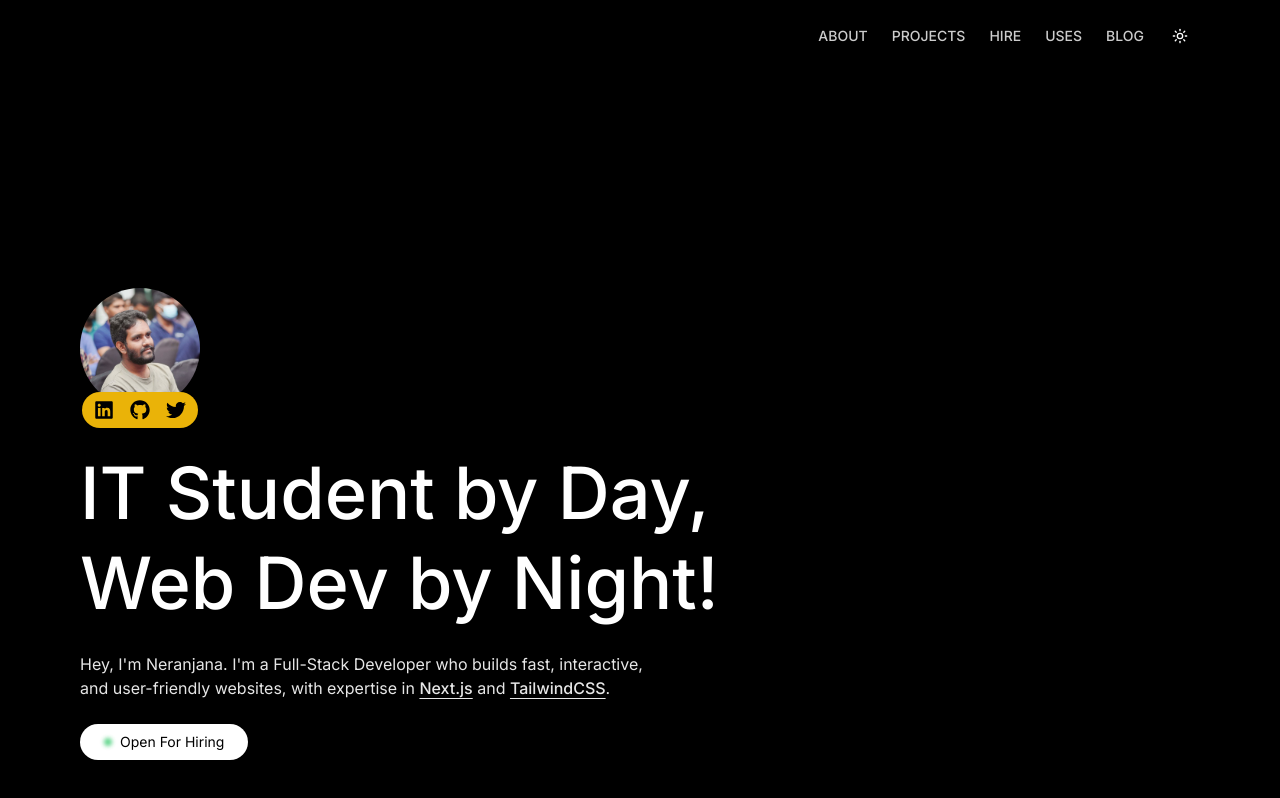
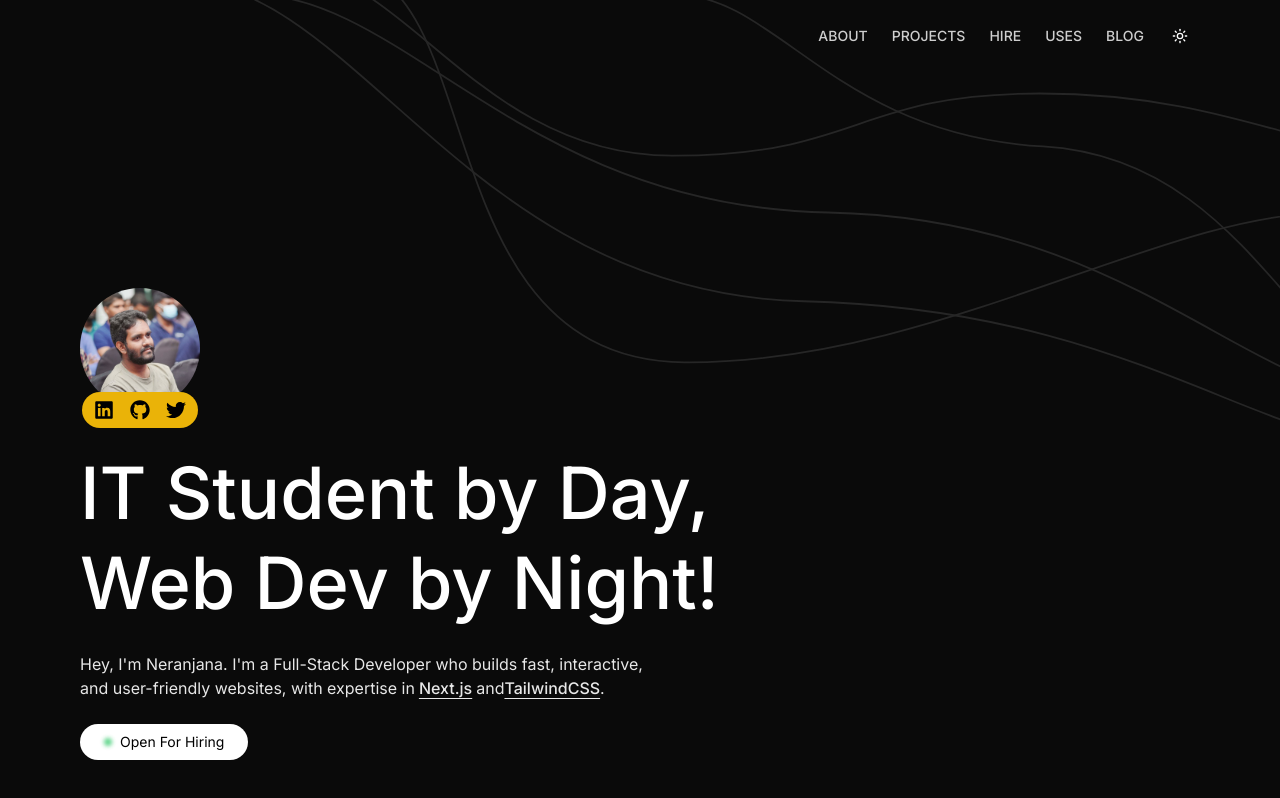
Before and after one commit to NandiyaLive/neranjana.me, a Next.js app: page / in a window 1280 px wide. Built offline with nearby package versions, Linux system fonts and the light colour scheme.

Commit message:
Added: Hero BG

```diff
--- a/src/app/(home)/page.js
+++ b/src/app/(home)/page.js
@@ -1,12 +1,15 @@
 import Image from "next/image";
+import Link from "next/link";
+
 import avatar from "../../../public/avatar.jpg";
 import { socialLinks } from "./social-links";
 import { Icons } from "./icons";
-import Link from "next/link";
+import Background from "@/components/background";
 
 export default function Home() {
   return (
-    <main className="container max-w-6xl space-y-6 absolute left-0 right-0 bottom-10 sm:bottom-8">
+    <>
+      <main className="container max-w-6xl space-y-6 absolute left-0 right-0 bottom-10 sm:bottom-8 select-none">
         <div className="relative w-fit mb-10">
           <Image src={avatar} width={120} height={120} placeholder="blur" alt="Avatar Image" className="rounded-full" />
           <div className="flex gap-4 w-fit absolute left-1/2 right-1/2 -translate-x-1/2 bg-yellow-500 py-2 px-3 rounded-full top-full -translate-y-4">
@@ -25,16 +28,16 @@ export default function Home() {
 
         <h2 className="max-w-xl opacity-90">
           Hey, I&apos;m Neranjana. I&apos;m a Full-Stack Developer who builds fast, interactive, and user-friendly
-        websites, with expertise in{" "}
+          websites, with expertise in
           <a
             href="https://nextjs.org"
             target="_blank"
             rel="noopener noreferrer"
-          className="font-medium opacity-100 underline underline-offset-4"
+            className="font-medium opacity-100 underline underline-offset-4 mx-1"
           >
             Next.js
-        </a>{" "}
-        and{" "}
+          </a>
+          and
           <a
             href="https://tailwindcss.com/"
             target="_blank"
@@ -53,5 +56,8 @@ export default function Home() {
           </div>
         </Link>
       </main>
+
+      <Background />
+    </>
   );
 }
--- a/src/app/layout.js
+++ b/src/app/layout.js
@@ -32,7 +32,7 @@ export default function RootLayout({ children }) {
 
       <NextThemeProvider>
         <body
-          className={cn("max-h-screen max-w-screen overflow-x-hidden dark:bg-black dark:text-white")}
+          className={cn("max-h-screen max-w-screen overflow-x-hidden dark:text-white")}
           suppressHydrationWarning={true}
         >
           <header>
--- /dev/null
+++ b/src/components/background.js
@@ -0,0 +1,138 @@
+import Image from "next/image";
+import React from "react";
+
+const Background = () => {
+  return (
+    <div className="fixed top-0 right-0 w-screen h-screen -z-30">
+      <svg
+        xmlns="http://www.w3.org/2000/svg"
+        version="1.1"
+        xlink="http://www.w3.org/1999/xlink"
+        svgjs="http://svgjs.dev/svgjs"
+        preserveAspectRatio="none"
+        viewBox="0 0 1440 560"
+        className="md:hidden"
+      >
+        <g mask='url("#SvgjsMask1002")' fill="none">
+          <path
+            d="M1598.35 506.9C1419.77 505.71 1275.39 347.73 904.04 338.9 532.7 330.07 405.04-11.08 209.74-21.61"
+            className="stroke-neutral-800"
+            strokeWidth="2"
+          ></path>
+          <path
+            d="M1491.01 239.59C1305.97 240.7 1048.85 409.66 770.14 407.59 491.43 405.52 544.45 13.21 409.71-31.96"
+            className="stroke-neutral-800"
+            strokeWidth="2"
+          ></path>
+          <path
+            d="M1582.68 433.58C1460.82 421.92 1405.26 178.38 1173.39 164.78 941.52 151.18 874.9-2.45 764.1-5.82"
+            className="stroke-neutral-800"
+            strokeWidth="2"
+          ></path>
+          <path
+            d="M1583.84 175.2C1478.86 174.95 1376.81 105.2 1169.78 105.2 962.75 105.2 965.53 175.65 755.71 175.2 545.9 174.75 457.16-25.41 341.65-31.01"
+            className="stroke-neutral-800"
+            strokeWidth="2"
+          ></path>
+          <path
+            d="M1576.92 451.86C1407.06 449.14 1273.93 245.8 931.59 239.06 589.25 232.32 458.83-2.41 286.26-6.51"
+            className="stroke-neutral-800"
+            strokeWidth="2"
+          ></path>
+        </g>
+        <defs>
+          <mask id="SvgjsMask1002">
+            <rect width="1440" height="560" fill="#ffffff"></rect>
+          </mask>
+        </defs>
+      </svg>
+
+      {/* <svg
+        xmlns="http://www.w3.org/2000/svg"
+        version="1.1"
+        xlink="http://www.w3.org/1999/xlink"
+        svgjs="http://svgjs.dev/svgjs"
+        preserveAspectRatio="none"
+        viewBox="0 0 1440 560"
+      >
+        <g mask='url("#SvgjsMask1007")' fill="none">
+          <path
+            d="M1653.79 404.34C1480.11 402.49 1335.62 218.77 985.63 213.94 635.65 209.11 493.89-10.27 317.48-13.35"
+            className="stroke-neutral-900"
+            strokeWidth="2"
+          ></path>
+          <path
+            d="M1560.23 169.43C1381.98 170.62 1135.31 339.45 867.3 337.43 599.3 335.41 651.4-47.95 520.84-93.15"
+            className="stroke-neutral-900"
+            strokeWidth="2"
+          ></path>
+          <path
+            d="M1555.86 175.79C1413.87 181.22 1239.25 412.76 1038.42 410.99 837.59 409.22 891.17 31.72 779.7-31.5"
+            className="stroke-neutral-900"
+            strokeWidth="2"
+          ></path>
+          <path
+            d="M1468.44 74.69C1327.58 83.71 1163.99 349.9 975.02 349.09 786.05 348.28 835.2-17.01 728.31-78.85"
+            className="stroke-neutral-900"
+            strokeWidth="2"
+          ></path>
+          <path
+            d="M1465.52 223.54C1293.26 225.25 1143.96 410.9 801.69 408.34 459.42 405.78 346.46-81.25 137.86-110.84"
+            className="stroke-neutral-900"
+            strokeWidth="2"
+          ></path>
+        </g>
+        <defs>
+          <mask id="SvgjsMask1007">
+            <rect width="1440" height="560" fill="#ffffff"></rect>
+          </mask>
+        </defs>
+      </svg> */}
+
+      <svg
+        xmlns="http://www.w3.org/2000/svg"
+        version="1.1"
+        xlink="http://www.w3.org/1999/xlink"
+        svgjs="http://svgjs.dev/svgjs"
+        preserveAspectRatio="none"
+        viewBox="0 0 640 560"
+        className="hidden md:block"
+      >
+        <g mask='url("#SvgjsMask1021")' fill="none">
+          <path
+            d="M743.17 410.3C665.01 396.68 645.06 261.83 502.81 203.1 360.56 144.37 441.38-36.02 382.63-88.67"
+            className="stroke-neutral-800"
+            strokeWidth="2"
+          ></path>
+          <path
+            d="M666.63 34.3C572.94 50.21 491.15 282.38 377.2 280.7 263.25 279.02 305.23-31.9 232.48-104.69"
+            className="stroke-neutral-800"
+            strokeWidth="2"
+          ></path>
+          <path
+            d="M751.28 316.85C667.32 325.64 635.19 520.31 472.39 507.25 309.6 494.19 318.75 59.04 193.51-23.2"
+            className="stroke-neutral-800"
+            strokeWidth="2"
+          ></path>
+          <path
+            d="M758.64 557.14C683.52 549.62 688.05 440.44 507.72 389.14 327.39 337.84 360.69 50.97 256.8-0.17"
+            className="stroke-neutral-800"
+            strokeWidth="2"
+          ></path>
+          <path
+            d="M750.52 285.02C696.23 284.07 647.73 215.02 544.93 215.02 442.14 215.02 455.71 291.78 339.34 285.02 222.97 278.26 215.5 29.95 133.75-4.8"
+            className="stroke-neutral-800"
+            strokeWidth="2"
+          ></path>
+        </g>
+        <defs>
+          <mask id="SvgjsMask1021">
+            <rect width="640" height="560" fill="#ffffff"></rect>
+          </mask>
+        </defs>
+      </svg>
+    </div>
+  );
+};
+
+export default Background;
--- a/src/lib/spotify.js
+++ b/src/lib/spotify.js
@@ -68,6 +68,10 @@ const getSongData = async () => {
   let item;
   let isPlaying = false;
 
+  if (response == undefined) {
+    return null;
+  }
+
   if (response?.status === 200) {
     isPlaying = response.data?.is_playing;
     item = response.data?.item;
@@ -76,9 +80,6 @@ const getSongData = async () => {
     item = response.data?.items[0].track;
   }
 
-  if (item === undefined) {
-    return null;
-  } else {
   return {
     isPlaying,
     title: item?.name,
@@ -87,7 +88,6 @@ const getSongData = async () => {
     albumImageUrl: item?.album.images[0].url,
     songUrl: item?.external_urls.spotify,
   };
-  }
 };
 
 export default getSongData;
--- a/tailwind.config.js
+++ b/tailwind.config.js
@@ -22,7 +22,6 @@ module.exports = {
     extend: {
       width: {
         avatar: "6rem",
-        screen: ["100vh /* fallback for Opera, IE and etc. */", "100dvh"],
       },
       maxWidth: {
         avatar: "420px",
```
Also changed, not shown: src/app/about/page.js (+26 -14 lines). Lines whose indentation alone changed are shown as unchanged.
